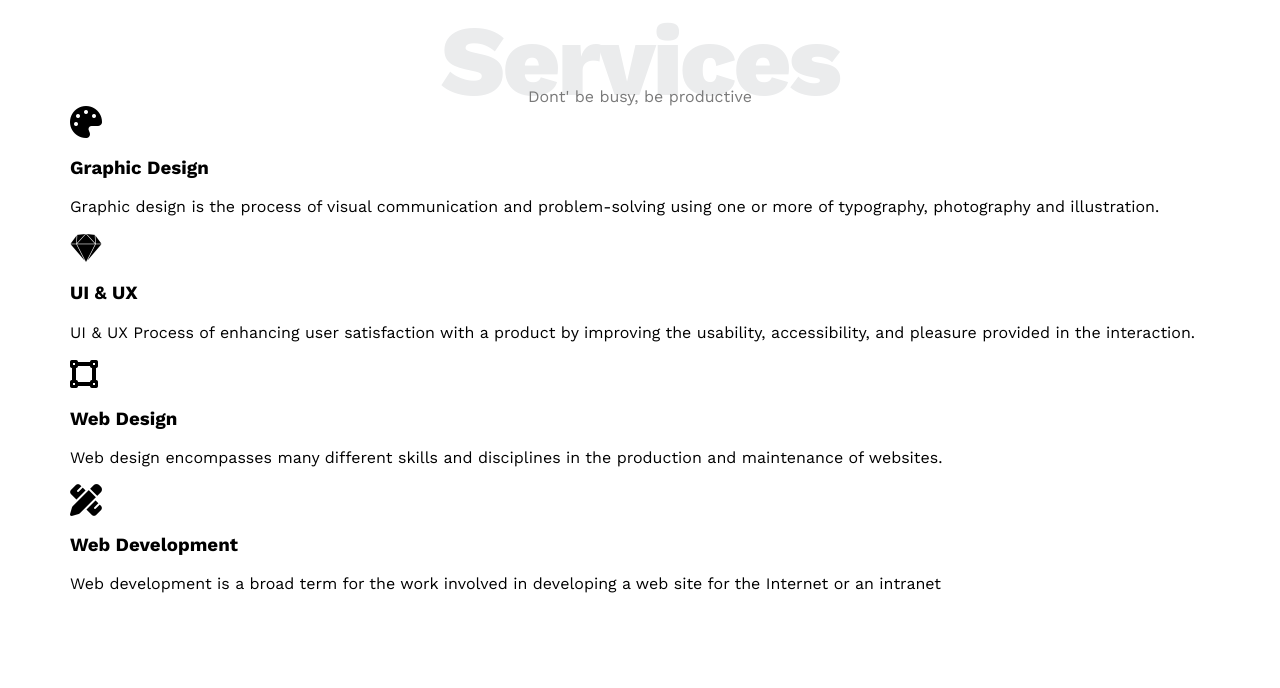
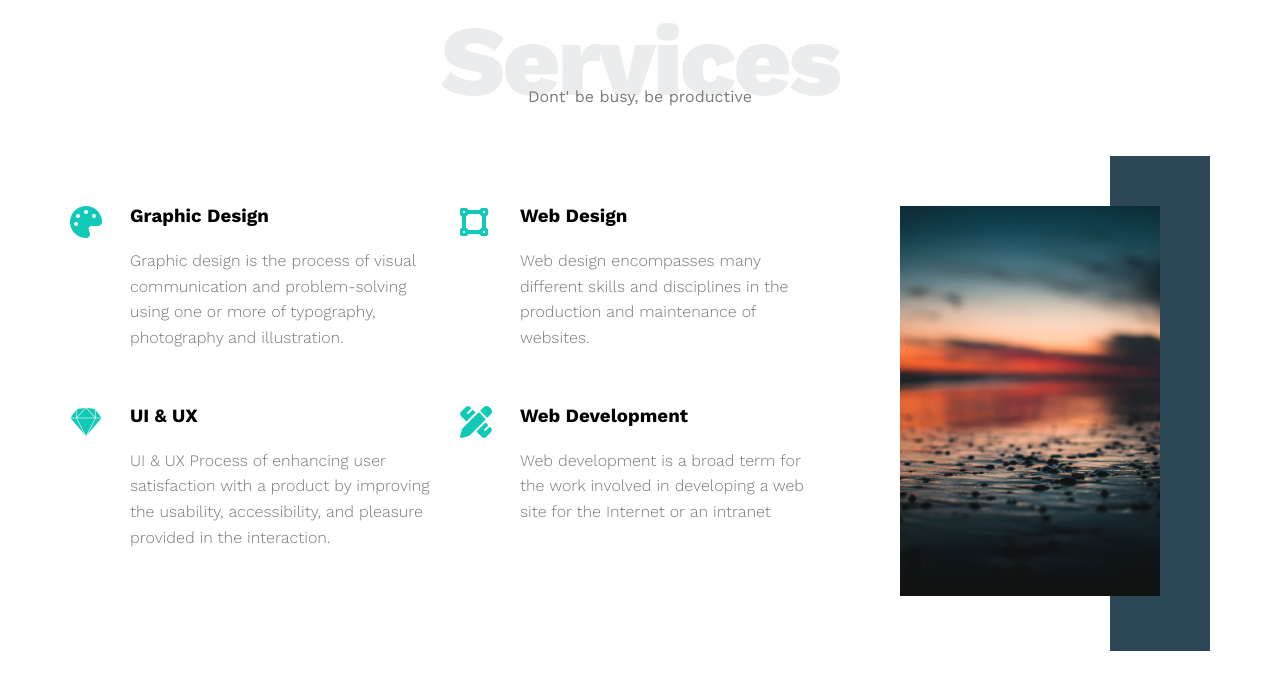
Before and after one commit to AhmedMstafa/Leon, a plain HTML site: page index.html in a window 1280 px wide. Shown: the part 1245-1933 px from the top of the page. After the commit the page ends 1911 px from the top, so only its background shows below. Drawn offline with nearby package versions, Linux system fonts and the light colour scheme.

Commit message:
Update services section

```diff
--- a/css/leon.css
+++ b/css/leon.css
@@ -1,6 +1,7 @@
 /* Start Variables */
 :root {
   --main-color: #10cab7;
+  --secondary-color: #2c4755;
 }
 /* End Variables */
 
@@ -250,15 +251,71 @@ body {
 /* End Features */
 
 /* Start Services */
-.Services .container {
-  padding-top: 60px;
-  padding-bottom: 60px;
-}
-/* End Services */
-
-/* Sart Services */
 .services {
   padding-top: 60px;
   padding-bottom: 60px;
 }
+
+.services .services-content {
+  display: grid;
+  grid-template-columns: repeat(auto-fill, minmax(300px, 1fr));
+  gap: 30px;
+  margin-top: 100px;
+}
+
+.services .services-content .srv {
+  display: flex;
+  margin-bottom: 40px;
+}
+
+@media (max-width: 767px) {
+  .services .services-content {
+    flex-direction: column;
+    align-items: center;
+  }
+}
+
+.services .services-content .srv i {
+  color: var(--main-color);
+  flex-basis: 60px;
+}
+
+.services .services-content .srv .text {
+  flex: 1;
+}
+
+.services .services-content .srv .text h3 {
+  margin: 0 0 20px;
+}
+.services .services-content .srv .text p {
+  color: #777;
+  font-weight: 300;
+  line-height: 1.6;
+}
+
+.services .services-content .image {
+  text-align: center;
+  position: relative;
+}
+
+.services .services-content .image::before {
+  content: "";
+  background-color: var(--secondary-color);
+  position: absolute;
+  width: 100px;
+  height: calc(100% + 100px);
+  right: 0;
+  top: -50px;
+  z-index: -1;
+}
+
+.services .services-content .image img {
+  width: 260px;
+}
+
+@media (max-width: 1199px) {
+  .col.img-col {
+    display: none;
+  }
+}
 /* End Services */
--- a/index.html
+++ b/index.html
@@ -98,8 +98,6 @@
                 </p>
               </div>
             </div>
-          </div>
-          <div class="col">
             <div class="srv">
               <i class="fa-brands fa-sketch fa-2x"></i>
               <div class="text">
@@ -123,8 +121,6 @@
                 </p>
               </div>
             </div>
-          </div>
-          <div class="col">
             <div class="srv">
               <i class="fa-solid fa-pen-ruler fa-2x"></i>
               <div class="text">
@@ -136,9 +132,9 @@
               </div>
             </div>
           </div>
-          <div class="col">
+          <div class="col img-col">
             <div class="image">
-              <img src="" alt="" />
+              <img src="./Images/services.jpg" alt="" />
             </div>
           </div>
         </div>
```
Also changed, not shown: Images/services.jpg (added).
